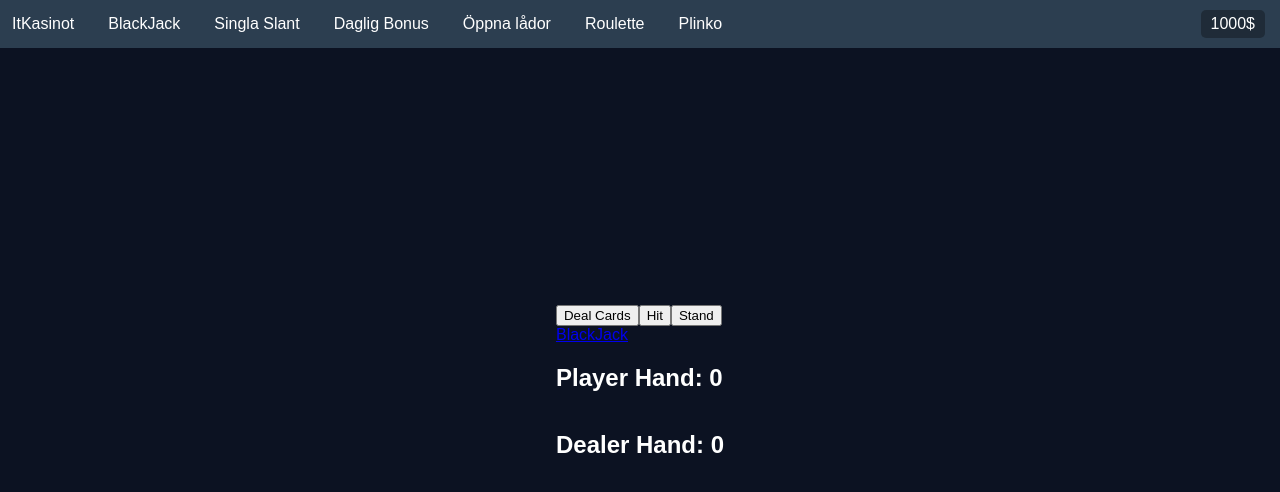
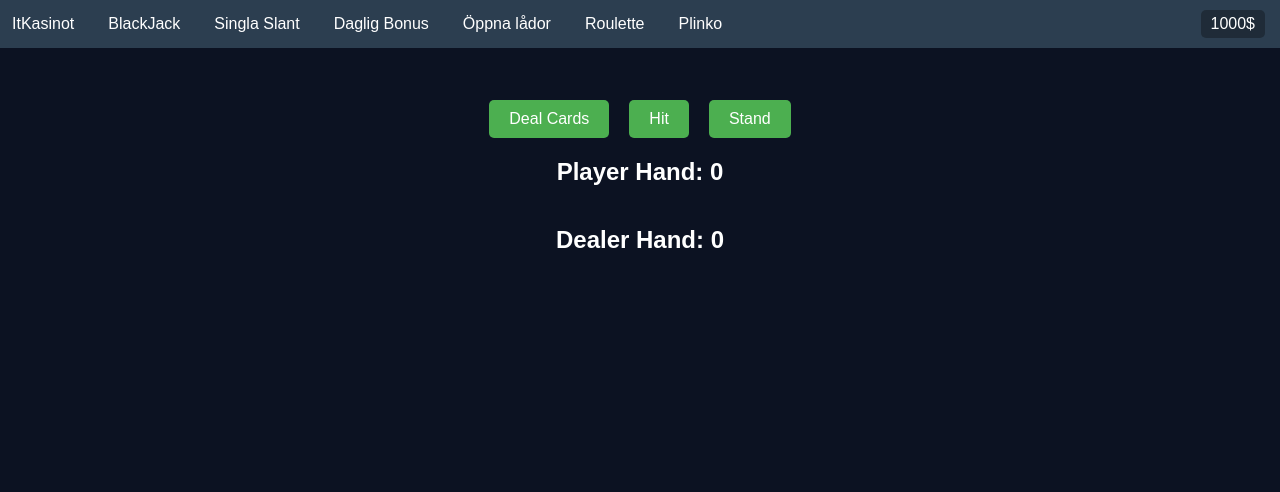
Before and after one commit to MelkerThunberg/ITkasinot, a React (Vite) app: page /#/blackjack in a window 1280 px wide. Shown: the top 492 px of the page. Built offline with nearby package versions, Linux system fonts and the light colour scheme.

Commit message:
implemented navbar everywhere and added more css for bj

```diff
--- a/src/Pages/blackjack.jsx
+++ b/src/Pages/blackjack.jsx
@@ -1,5 +1,4 @@
-import React, { useState, useEffect } from "react";
-import { Link } from "react-router-dom";
+import React, { useState } from "react";
 import "../Styles/blackjack.css";
 import Navbar from "../components/navbar.jsx";
 
@@ -67,6 +66,7 @@ export default function Blackjack() {
   const [dealerImageHand, setDealerImageHand] = useState([]);
   const [playerImageHand, setPlayerImageHand] = useState([]);
   const [hiddenDealerCardImage, setHiddenDealerCardImage] = useState();
+  const [gameOver, setGameOver] = useState(false);
   const [deck, setDeck] = useState([
     { value: "2♥︎", image: card2Hearts },
     { value: "3♥︎", image: card3Hearts },
@@ -139,34 +139,21 @@ export default function Blackjack() {
       value === "A♣︎" ||
       value === "A♦︎"
     ) {
-      // Om värdet på ess plus den nuvarande poängen överstiger 21, sätt värdet på esset till 1, annars sätt det till 11
-      return currentScore + 11 <= 21 ? 11 : 1;
+      return 11;
     }
     if (
       value === "J♥︎" ||
       value === "J♠︎" ||
       value === "J♣︎" ||
-      value === "J♦︎"
-    ) {
-      return 10;
-    }
-    if (
+      value === "J♦︎" ||
       value === "Q♥︎" ||
       value === "Q♠︎" ||
       value === "Q♣︎" ||
-      value === "Q♦︎"
-    ) {
-      return 10;
-    }
-    if (
+      value === "Q♦︎" ||
       value === "K♥︎" ||
       value === "K♠︎" ||
       value === "K♣︎" ||
-      value === "K♦︎"
-    ) {
-      return 10;
-    }
-    if (
+      value === "K♦︎" ||
       value === "10♥︎" ||
       value === "10♠︎" ||
       value === "10♣︎" ||
@@ -278,6 +265,8 @@ export default function Blackjack() {
     setHiddenDealerCard(dealerCard2.card);
     setHiddenDealerCardValue(dealerCard2.cardValue);
     setHiddenDealerCardImage(dealerCard2.image);
+
+    setGameOver(false);
     setMessage("");
 
     if (playerScore === 21) {
@@ -285,8 +274,10 @@ export default function Blackjack() {
 
       if (dealerScore === 21) {
         setMessage("Push!");
+        setGameOver(true);
       } else {
         setMessage("Blackjack! Player wins!");
+        setGameOver(true);
       }
     }
   };
@@ -302,6 +293,7 @@ export default function Blackjack() {
 
     if (newScore > 21) {
       setMessage("Player busts! Dealer wins!");
+      setGameOver(true);
       // Ta bort insatsen
     }
     if (newScore === 21) {
@@ -331,12 +323,16 @@ export default function Blackjack() {
 
     if (newScore > 21) {
       setMessage("Dealer busts! Player wins!");
+      setGameOver(true);
     } else if (newScore > playerScore && newScore <= 21) {
       setMessage("Dealer wins!");
+      setGameOver(true);
     } else if (newScore < playerScore && newScore <= 21) {
       setMessage("Player wins!");
+      setGameOver(true);
     } else if (newScore === playerScore) {
       setMessage("Push!");
+      setGameOver(true);
     }
   };
 
@@ -344,34 +340,34 @@ export default function Blackjack() {
     <div>
       <Navbar />
       <div className="content-container-blackjack">
-        <button onClick={dealCards}>Deal Cards</button>
-        <button onClick={hit}>Hit</button>
-        <button onClick={stand}>Stand</button>
-        <br />
-        <Link to="/">BlackJack</Link>
+        <div className="button-container">
+          <button onClick={dealCards}>Deal Cards</button>
+          <button onClick={hit} disabled={gameOver}>Hit</button>
+          <button onClick={stand} disabled={gameOver}>Stand</button>
+        </div>
         <div>
-          <h2>Player Hand: {playerScore}</h2>
+          <h2 id="player-hand">Player Hand: {playerScore}</h2>
           <div className="card-container">
             {playerImageHand.map((image, index) => (
               <div key={index} className="card">
-                <img src={image} style={{ width: "100px" }} />
+                <img src={image} alt={`Player Card ${index}`} />
               </div>
             ))}
           </div>
         </div>
         <div>
-          <h2>Dealer Hand: {dealerScore}</h2>
+          <h2 id="dealer-hand">Dealer Hand: {dealerScore}</h2>
           <div className="card-container">
             {dealerImageHand.map((image, index) => (
               <div key={index} className="card">
-                <img src={image} style={{ width: "100px" }} />
+                <img src={image} alt={`Dealer Card ${index}`} />
               </div>
             ))}
           </div>
         </div>
-        <div>
+        <div className="message-container">
           <p>{message}</p>
-          {message && <button onClick={dealCards}>Deal Again</button>}
+          {message && <button onClick={dealCards} id="deal-again">Deal Again</button>}
         </div>
       </div>
     </div>
--- a/src/Pages/caseUnbox.jsx
+++ b/src/Pages/caseUnbox.jsx
@@ -1,5 +1,6 @@
 import  { useState } from 'react';
 import Navbar from '../components/navbar.jsx';
+import '../Styles/caseUnbox.css';
 
 export default function CaseOpening() {
     const [saldo, setSaldo] = useState(100); // State for the player's balance
@@ -56,7 +57,7 @@ export default function CaseOpening() {
     const [result, setResult] = useState('');
 
     return (
-        <div>
+        <div className="CaseOpening">
             <Navbar />
             <h1>Case Opening</h1>
             <p>Balance: $<span id="saldo">{saldo}</span> </p>
--- a/src/Pages/coinflip.jsx
+++ b/src/Pages/coinflip.jsx
@@ -6,7 +6,7 @@ export default function Coinflip() {
       <div>
         <Navbar />
       </div>
-      <h1>coinflip</h1>
+      <h1 id ="unusedh1">coinflip</h1>
     </div>
   );
 }
--- a/src/Pages/dailybonus.jsx
+++ b/src/Pages/dailybonus.jsx
@@ -5,7 +5,7 @@ export default function Dailybonus() {
     return (
         <div>
             <Navbar/>
-            <h1>Daily</h1>
+            <h1 id ="unusedh1">Daily</h1>
         </div>
     )
 }
--- a/src/Pages/plinko.jsx
+++ b/src/Pages/plinko.jsx
@@ -4,7 +4,7 @@ export default function Plinko() {
     return (
         <div>
             <Navbar />
-            <h1>Plinko</h1>
+            <h1 id ="unusedh1">Plinko</h1>
         </div>
     )
 }
--- a/src/Pages/roulette.jsx
+++ b/src/Pages/roulette.jsx
@@ -8,7 +8,7 @@ export default function Roulette() {
             <div>
                 <Navbar/>
             </div>
-            <h1>Roulette</h1>
+            <h1 id='unusedh1'>Roulette</h1>
         </div>
     )
 }
--- a/src/Styles/App.css
+++ b/src/Styles/App.css
@@ -9,43 +9,8 @@ body {
   padding: 0;
 }
 
-/* Eliah CSS Case Opening */
-#result {
-  font-size: 24px;
-  margin-top: 20px;
+/* CSS for unused sites */
+#unusedh1 {
+  text-align: center;
+  margin-top: 100px;
 }
-
-#case {
-  width: 200px;
-  height: 200px;
-  border: 5px solid #000;
-  position: relative;
-  margin-top: 20px;
-  overflow: hidden;
-}
-
-#case div {
-  position: absolute;
-  width: 100%;
-  height: 100%;
-  display: flex;
-  align-items: center;
-  justify-content: center;
-  font-size: 18px;
-  font-weight: bold;
-  animation: open-case 1s ease-in-out;
-}
-
-@keyframes open-case {
-  0% {
-    transform: rotateY(90deg) rotateX(90deg);
-  }
-
-  100% {
-    transform: rotateY(0deg) rotateX(0deg);
-  }
-}
-
-#rewardText {
-  display: none;
-}
--- a/src/Styles/blackjack.css
+++ b/src/Styles/blackjack.css
@@ -1,14 +1,46 @@
 .card-container {
   display: flex;
+  flex-wrap: wrap;
+  justify-content: center;
 }
 
+#player-hand, #dealer-hand {
+  text-align: center;
+}
 .card {
   margin-right: 10px;
+  box-shadow: 0 0 5px rgba(0, 0, 0, 0.2);
+  border-radius: 5px;
 }
 
-#root {
+.card img {
+  width: 100px;
+  border-radius: 5px;
+}
+
+.button-container {
+  margin-top: 100px;
   display: flex;
   justify-content: center;
-  align-items: center;
-  height: 100vh;
 }
+
+.button-container button, #deal-again {
+  margin: 0 10px;
+  padding: 10px 20px;
+  font-size: 16px;
+  border: none;
+  border-radius: 5px;
+  cursor: pointer;
+  background-color: #4caf50;
+  color: white;
+  transition: background-color 0.3s ease;
+}
+
+.button-container button:hover, #deal-again:hover {
+  background-color: #45a049;
+}
+
+.message-container {
+  margin-top: 20px;
+  text-align: center;
+}
--- /dev/null
+++ b/src/Styles/caseUnbox.css
@@ -0,0 +1,49 @@
+/* Eliah CSS Case Opening */
+#result {
+  font-size: 24px;
+  margin-top: 20px;
+}
+
+#case {
+  width: 200px;
+  height: 200px;
+  border: 5px solid #000;
+  position: relative;
+  margin-top: 20px;
+  overflow: hidden;
+}
+
+#case div {
+  position: absolute;
+  width: 100%;
+  height: 100%;
+  display: flex;
+  align-items: center;
+  justify-content: center;
+  font-size: 18px;
+  font-weight: bold;
+  animation: open-case 1s ease-in-out;
+}
+
+@keyframes open-case {
+  0% {
+    transform: rotateY(90deg) rotateX(90deg);
+  }
+
+  100% {
+    transform: rotateY(0deg) rotateX(0deg);
+  }
+}
+
+#rewardText {
+  display: none;
+}
+
+/* Lade till så det är centrerat /Hugo*/
+.CaseOpening {
+  display: flex;
+  flex-direction: column;
+  align-items: center;
+  justify-content: center;
+  height: 100vh;
+}
```
